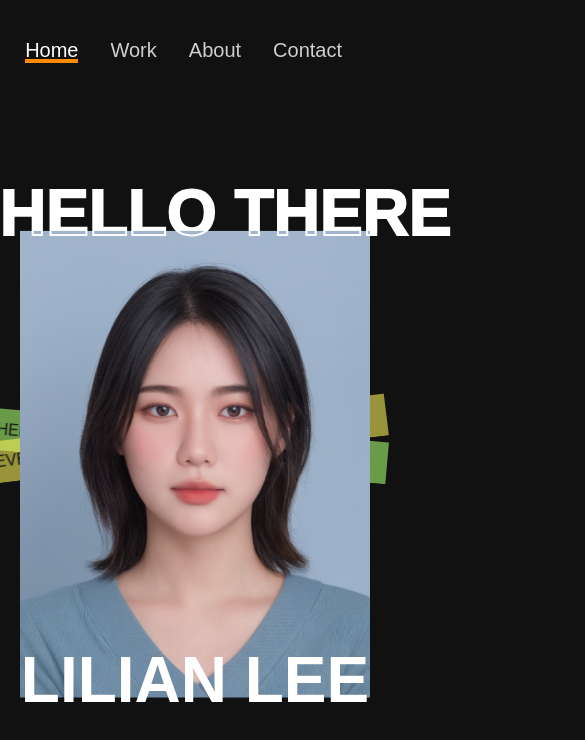
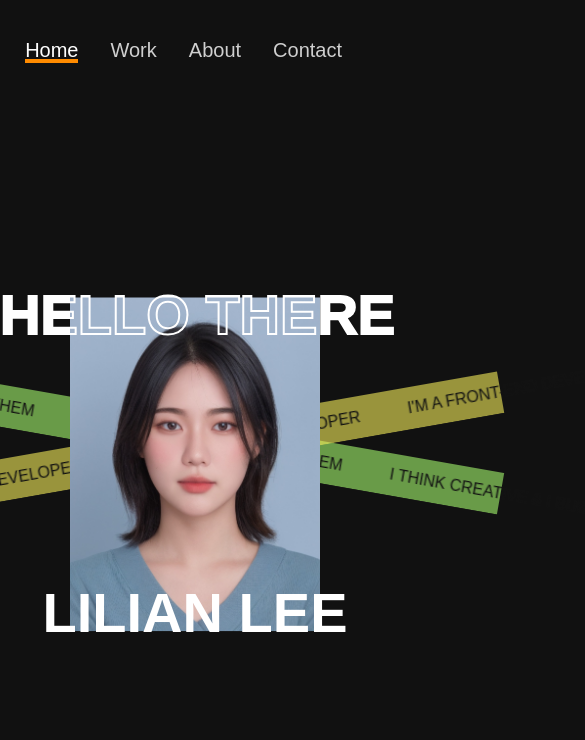
Before and after one commit to lilianlee0213/Portfolio-of-Lilian-Lee, a React (Create React App) app: page / in a window 390 px wide. Shown: the top 740 px of the page, 585 px wide, since content can reach past the window. Built offline with nearby package versions, Linux system fonts and the light colour scheme; a web font is replaced by a local one.

Commit message:
hero section mobile

```diff
--- a/src/components/Home/style.css
+++ b/src/components/Home/style.css
@@ -79,7 +79,26 @@
 }
 @media only screen and (max-width: 575px) {
 	.hero-main-text {
-		font-size: 4rem;
+		font-size: 3.5rem;
+	}
+	.hero-main-top-text {
+		top: 20%;
+	}
+	.hero-main-bottom-text {
+		bottom: 20%;
+	}
+	.hero-main-middle-image {
+		min-width: 180px;
+		max-width: 250px;
+	}
+	.marquee-container {
+		width: 150%;
+	}
+	.marquee-1 {
+		transform: rotate(10deg);
+	}
+	.marquee-2 {
+		transform: rotate(-10deg);
 	}
 }
 @media only screen and (min-width: 768px) {
```
